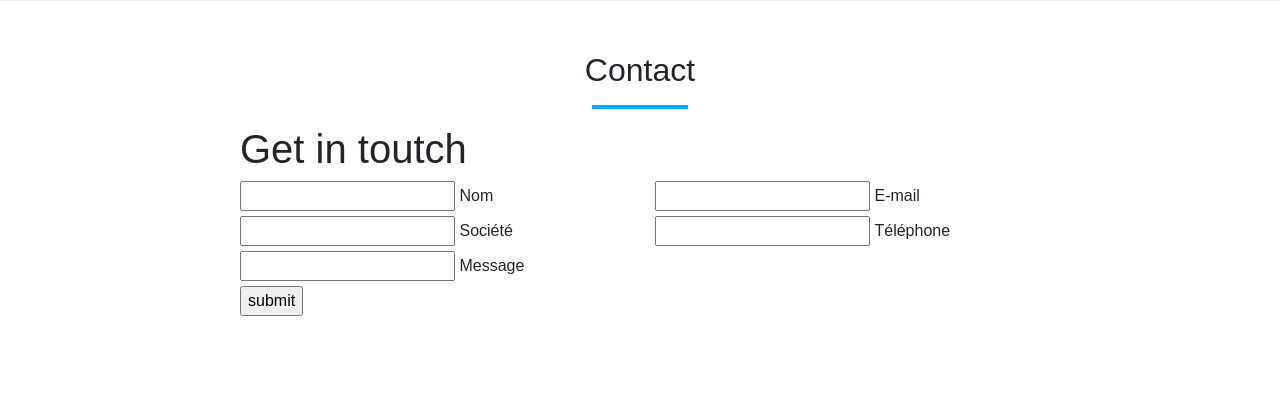
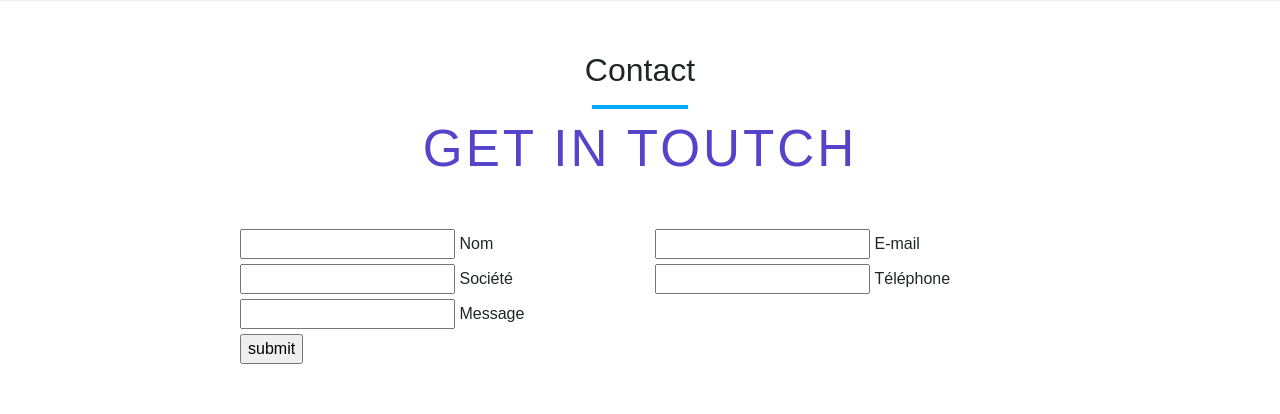
Before and after one commit to Mcali14/Portfolio, a PHP site: page / in a window 1280 px wide. Shown: the part 2152-2566 px from the top of the page. Before the commit the page ends 2468 px from the top, so only its background shows below. Run offline with PHP 8.4, Linux system fonts and the light colour scheme.

Commit message:
transformation et apport de la couleur du message get in toutch

```diff
--- a/assets/css/style.css
+++ b/assets/css/style.css
@@ -135,5 +135,12 @@ a, a:hover{
 }
 
 .get-in-touch .title{
+  text-align: center;
+  text-transform: uppercase;
+  letter-spacing: 3px;
+  font-size: 3.2em;
+  line-height: 48px;
+  padding-bottom: 48px;
+  color: #5543ca;
 
 }
```
